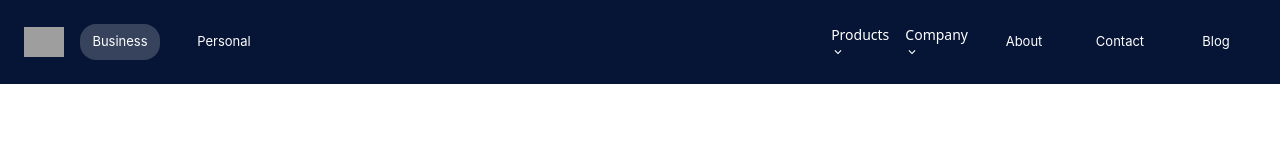
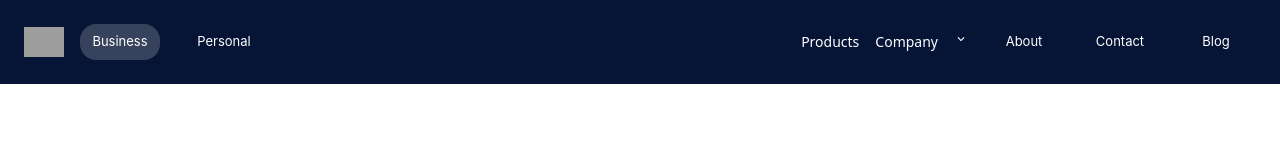
Before and after one commit to ebenezer-code/moniepointClone, a React (Vite) app: page / in a window 1280 px wide. Shown: the top 160 px of the page. Built offline with nearby package versions, Linux system fonts and the light colour scheme; grey boxes are pictures that could not be loaded.

Commit message:
Fix arrow icon

```diff
--- a/src/components/Menu.jsx
+++ b/src/components/Menu.jsx
@@ -28,8 +28,6 @@ function Menu() {
             className="cursor-pointer relative transition-all ease-in-out duration-200"
           >
             {menu.name}
-            <MdKeyboardArrowDown />
-
             {activeMenu === i && (
               <div className="absolute top-full left-1/2 -translate-x-1/2 bg-red-600 text-white shadow-lg rounded-md p-4 z-50 flex gap-8 transition-all duration-300 min-w-[400px]">
                 <div className="w-1/2">
@@ -70,6 +68,7 @@ function Menu() {
             )}
           </li>
         ))}
+        <MdKeyboardArrowDown />
       </ul>
     </div>
   );
```
